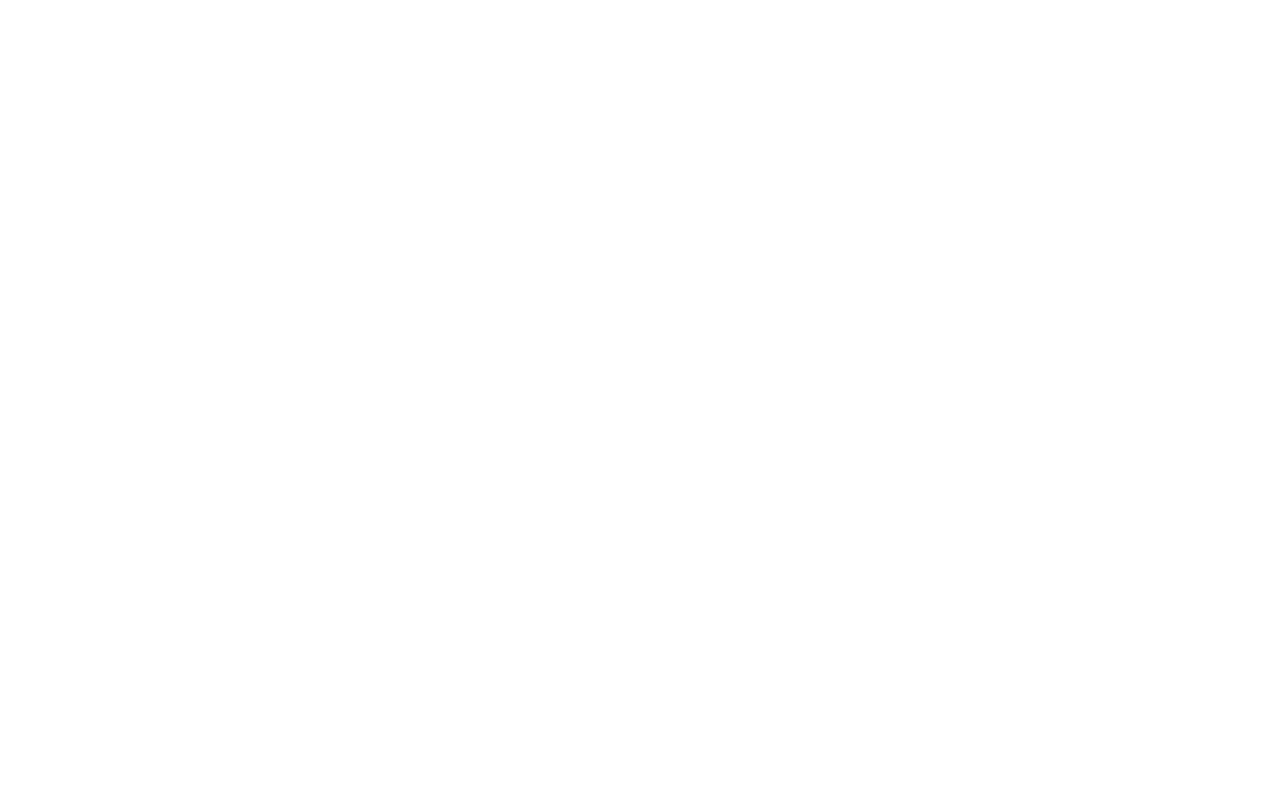
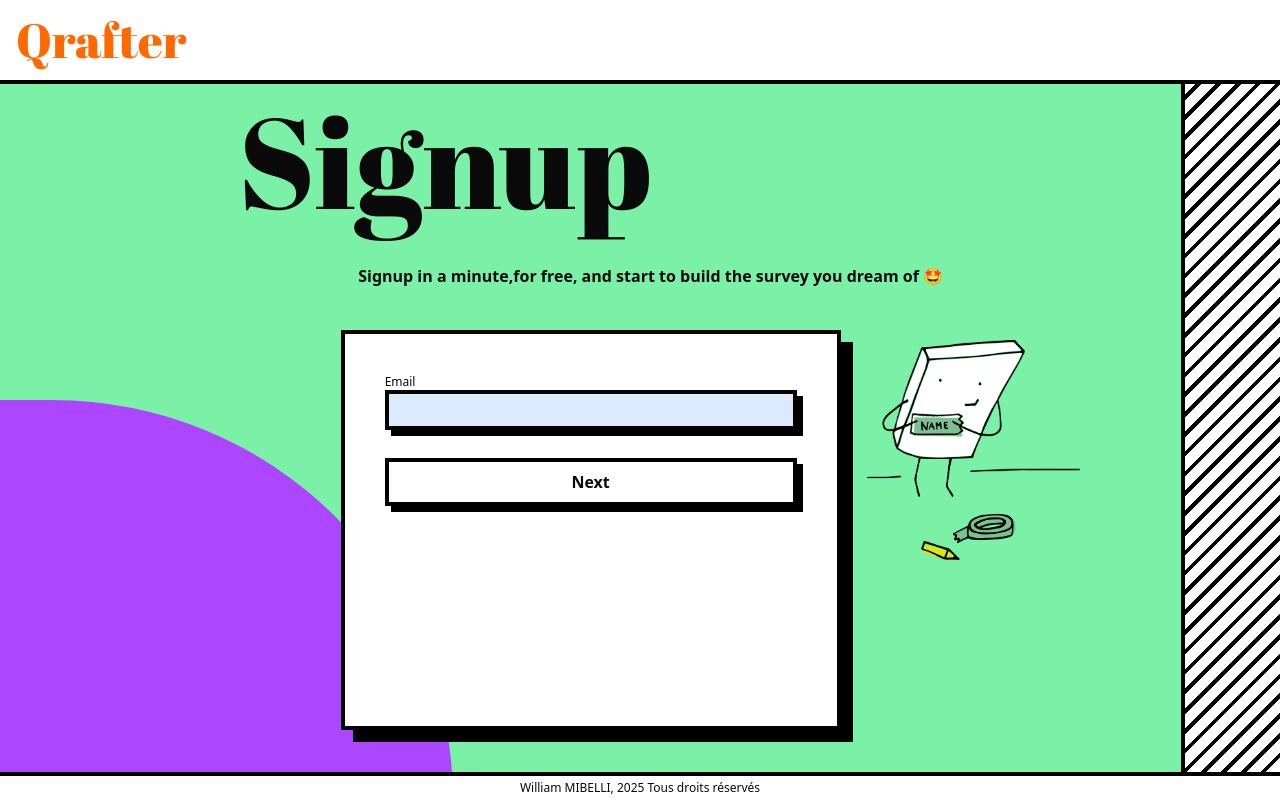
Before and after one commit to William-MIBELLI/survey-client, a React (Vite) app: page /signup/1 in a window 1280 px wide. Before the commit this address had no page. Built offline with nearby package versions, Linux system fonts and the light colour scheme.

Commit message:
refactorign app.tsx, building steps mechanism for signup

```diff
--- a/src/App.tsx
+++ b/src/App.tsx
@@ -1,15 +1,25 @@
-import { useState } from "react";
-import reactLogo from "./assets/react.svg";
-import viteLogo from "/vite.svg";
 import "./App.css";
 
+import { BrowserRouter, Routes, Route } from "react-router";
+import AuthLayout from "./layouts/auth/AuthLayout";
+import HomeLayout from "./layouts/home/HomeLayout";
+import Login from "./routes/Login";
+import Signup from "./routes/Signup";
+import Home from "./routes/Home";
+
 function App() {
-  const [count, setCount] = useState(0);
-
   return (
-    <div>
-
-    </div>
+    <BrowserRouter>
+      <Routes>
+        <Route element={<HomeLayout />}>
+          <Route index element={<Home />} />
+        </Route>
+        <Route element={<AuthLayout />}>
+          <Route path="login" element={<Login />} />
+          <Route path="signup/:step?" element={<Signup />} />
+        </Route>
+      </Routes>
+    </BrowserRouter>
   );
 }
 
--- a/src/components/forms/SignupForm.tsx
+++ b/src/components/forms/SignupForm.tsx
@@ -1,24 +1,69 @@
-import React from 'react'
-import Form from './Form'
-import Input from '../ui/Input'
-import Button from '../ui/Button'
+import Form from "./Form";
+import Input from "../ui/Input";
+import Button from "../ui/Button";
+import { useNavigate, useParams } from "react-router";
 
+const FINAL_PART = 3;
 const SignupForm = () => {
+  const { step } = useParams();
+  const navigate = useNavigate();
+
+  const mappedStep = parseInt(step?.replace(/[\D]/g, "") || "1", 10);
+  const currentStep = mappedStep > FINAL_PART ? 1 : mappedStep
+
+  const onPreviousHandler = () => navigate(`/signup/${currentStep - 1}`);
+  const onNextHandler = () => navigate(`/signup/${currentStep + 1}`);
+
+  console.log('CURRENT STEP : ', currentStep)
   return (
     <Form>
-      <Input label='Email'/>
-      <Input label='Firstname'/>
-      <Input label='Lastname'/>
-      <Input label='Password'/>
-      <Input label='Confirm password' />
-      <Button text='Signup'/>
+
+      {currentStep === 1 && <Step1 />}
+      {currentStep === 2 && <Step2 />}
+      {currentStep === 3 && <Step3 />}
+
+      <div className="flex w-full  gap-4 my-5">
+        {currentStep > 1 && (
+          <Button text="Previous" onClick={onPreviousHandler} className="w-full" />
+        )}
+        {currentStep === FINAL_PART ? (
+          <Button text="Signup" type="submit" className="w-full" />
+        ) : (
+          <Button text="Next" onClick={onNextHandler} className="w-full" />
+        )}
+      </div>
+
     </Form>
-  )
-}
+  );
+};
 
-export default SignupForm
+export default SignupForm;
 
+const Step1 = () => {
+  return (
+    <>
+      <Input label="Email" />
+    </>
+  );
+};
 
+const Step2 = () => {
+  return (
+    <>
+      <Input label="Firstname" />
+      <Input label="Lastname" />
+    </>
+  );
+};
+
+const Step3 = () => {
+  return (
+    <>
+      <Input label="Password" />
+      <Input label="Confirm password" />
+    </>
+  );
+};
 
 //PART 1 => EMAIL
 
--- a/src/main.tsx
+++ b/src/main.tsx
@@ -1,34 +1,17 @@
-import { StrictMode } from 'react'
-import { createRoot } from 'react-dom/client'
-import './index.css'
-import App from './App.tsx'
-import { BrowserRouter, Route, Routes } from 'react-router'
-import Home from './routes/Home.tsx'
-import Login from './routes/Login.tsx'
-import Signup from './routes/Signup.tsx'
-import HomeLayout from './layouts/home/HomeLayout.tsx'
-import AuthLayout from './layouts/auth/AuthLayout.tsx'
-import { AuthContextProvider } from './contexts/auth.context.tsx'
-import { ApolloProvider } from "@apollo/client/react"
-import { client } from './lib/apollo.ts'
+import { StrictMode } from "react";
+import { createRoot } from "react-dom/client";
+import "./index.css";
+import App from "./App.tsx";
+import { AuthContextProvider } from "./contexts/auth.context.tsx";
+import { ApolloProvider } from "@apollo/client/react";
+import { client } from "./lib/apollo.ts";
 
-createRoot(document.getElementById('root')!).render(
+createRoot(document.getElementById("root")!).render(
   <StrictMode>
     <ApolloProvider client={client}>
       <AuthContextProvider>
-        <BrowserRouter>
-          <Routes>
-            <Route element={<HomeLayout/>}>
-              <Route index element={<Home />} />
-            </Route>
-            <Route element={<AuthLayout/>}>
-              <Route path='login' element={<Login/>} />
-              <Route path='signup' element={<Signup/>} />
-            </Route>
-          </Routes>
-        </BrowserRouter>
+        <App />
       </AuthContextProvider>
-
     </ApolloProvider>
-  </StrictMode>,
-)
+  </StrictMode>
+);
--- a/src/routes/Signup.tsx
+++ b/src/routes/Signup.tsx
@@ -9,7 +9,7 @@
         <p className='font-semibold ml-30'>Signup in a minute,for free, and start to build the survey you dream of 🤩</p>
       </div>
       <SignupForm/>
-      <img className="w-1/6 absolute bottom-60 right-50 z-10" src="src/assets/login.png"></img>
+      <img className="w-1/6 absolute bottom-60 right-50 z-10" src="/src/assets/login.png"></img>
 
     </div>
   )
```
